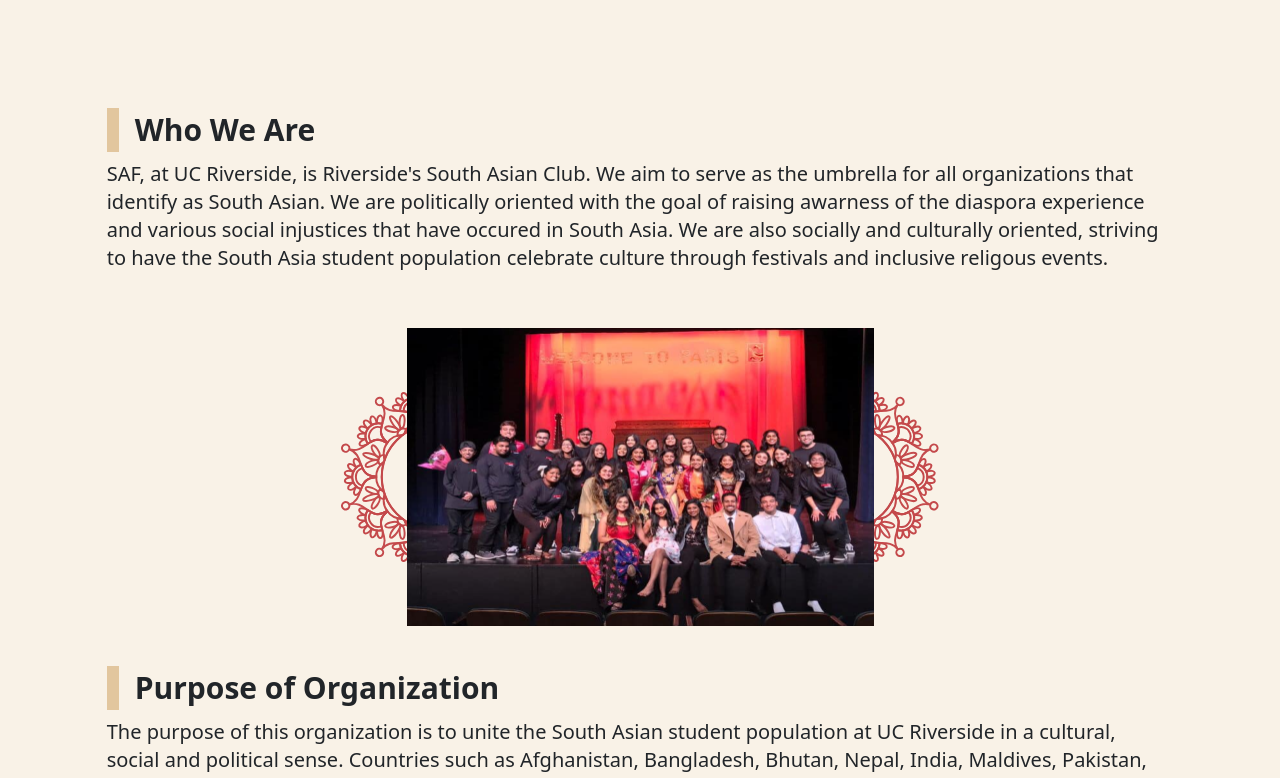
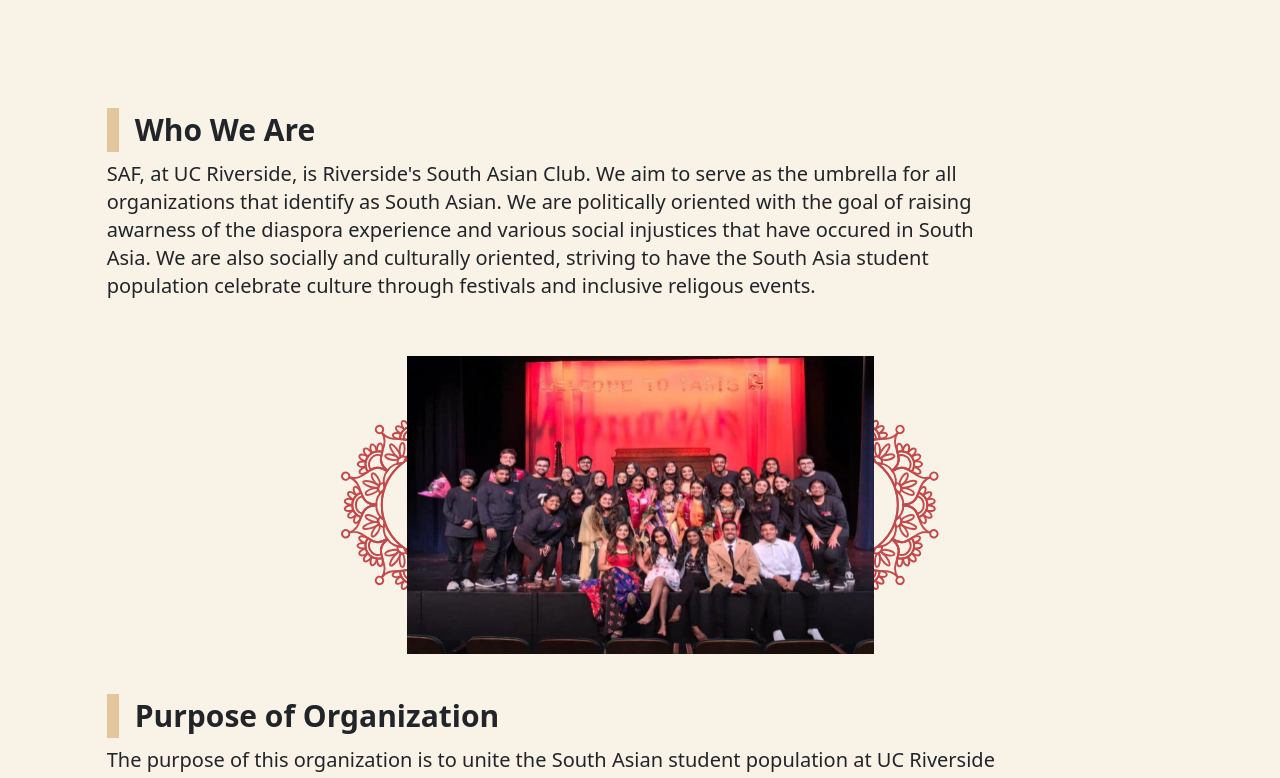
Before and after one commit to acm-ucr/saf-website, a Next.js app: page /about in a window 1280 px wide. Shown: the part 337-1115 px from the top of the page. Built offline with nearby package versions, Linux system fonts and the light colour scheme.

Commit message:
animation

```diff
--- a/src/components/Description.jsx
+++ b/src/components/Description.jsx
@@ -1,13 +1,50 @@
+"use client";
 import React from "react";
+import { motion } from "framer-motion";
 
-const Description = ({ title, text }) => {
+const SAFanimation = {
+  hidden: { opacity: 0, y: 20 },
+  show: {
+    opacity: 1,
+    y: 0,
+  },
+};
+
+const transition = {
+  duration: 0.8,
+};
+
+
+
+const Description = ({ title, text, scrollYProgress }) => {
   return (
     <div className="flex flex-col w-5/6 gap-2">
-      <div className="flex flex-row items-center gap-3">
-        <div className="bg-saf-beige-200 w-3 h-11" />
-        <p className="text-lg font-bold sm:text-3xl h-full m-0">{title}</p>
+      <div className="flex flex-col w-5/6 gap-2">
+        <div className="flex flex-row items-center gap-3">
+          <div className="bg-saf-beige-200 w-3 h-11" />
+
+          <motion.div
+            variants={SAFanimation}
+            transition={{ ...transition, delay: 0.4 }}
+            initial="hidden"
+            whileInView="show"
+          >
+            <p className="text-lg font-bold sm:text-3xl h-full m-0">{title}</p>
+          </motion.div>
+        </div>
+        <motion.div
+          whileHover={{
+            scale: 1.1,
+            textShadow: "0px 0px 4px rgb(265,255,255)",
+          }}
+          variants={SAFanimation}
+          transition={{ delay: 0.2 }}
+          initial="hidden"
+          whileInView="show"
+        >
+          <p className="text-xs sm:text-xl">{text}</p>
+        </motion.div>
       </div>
-      <p className="text-xs sm:text-xl">{text}</p>
     </div>
   );
 };
```
